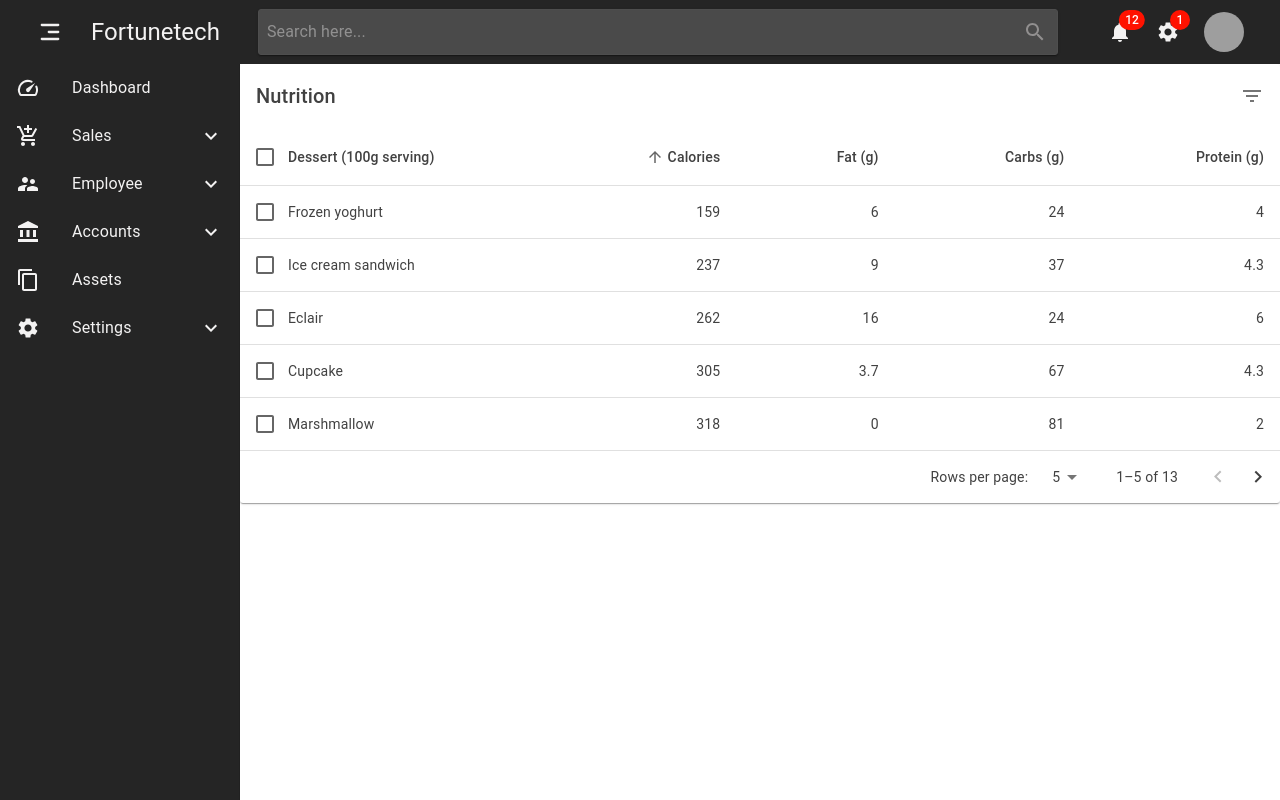
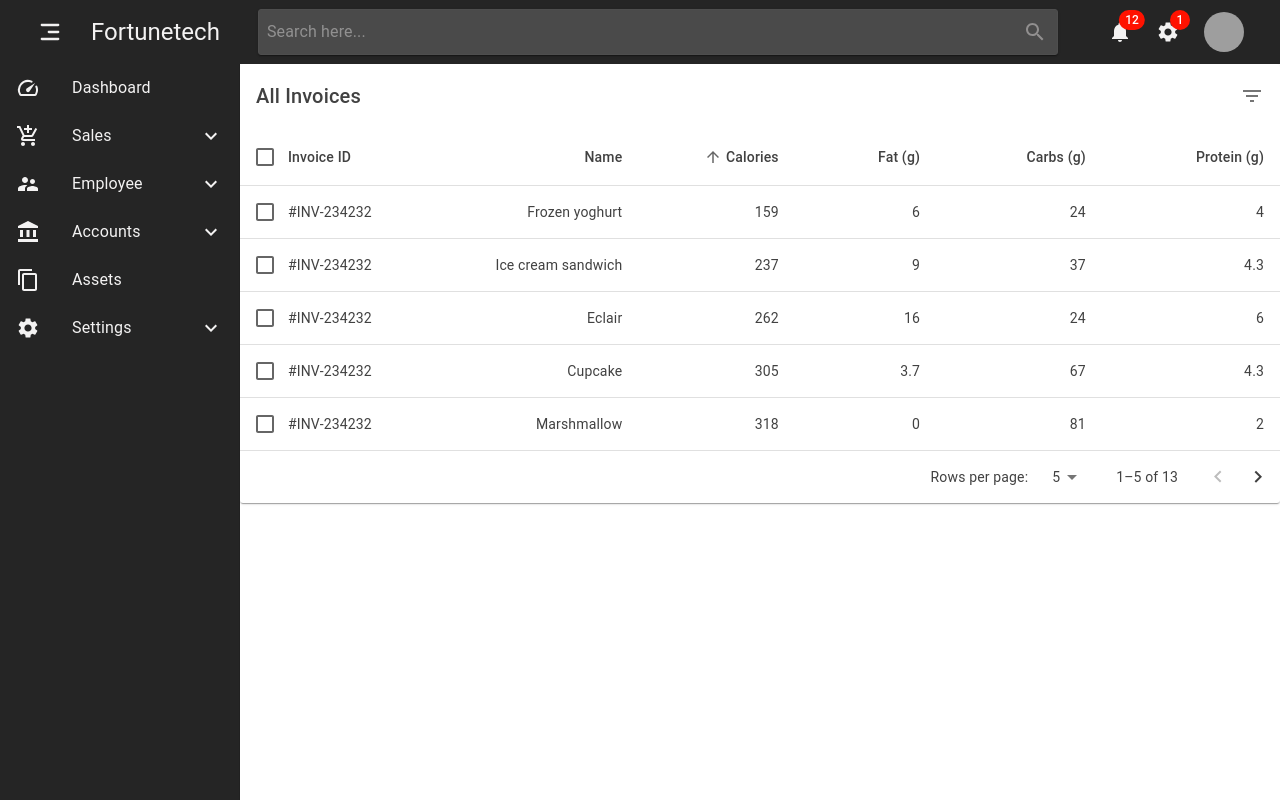
Before and after one commit to mamun07/hr_dashboard, a Next.js app: page /components/Table in a window 1280 px wide. Built offline with nearby package versions, Linux system fonts and the light colour scheme; grey boxes are pictures that could not be loaded.

Commit message:
invoice add

```diff
--- a/package.json
+++ b/package.json
@@ -12,6 +12,7 @@
     "@emotion/react": "^11.8.1",
     "@emotion/styled": "^11.8.1",
     "@mui/icons-material": "^5.4.2",
+    "@mui/lab": "^5.0.0-alpha.72",
     "@mui/material": "^5.4.3",
     "chart.js": "^3.7.1",
     "next": "12.1.0",
--- a/pages/components/Table.jsx
+++ b/pages/components/Table.jsx
@@ -22,8 +22,9 @@ import DeleteIcon from "@mui/icons-material/Delete";
 import FilterListIcon from "@mui/icons-material/FilterList";
 import { visuallyHidden } from "@mui/utils";
 
-function createData(name, calories, fat, carbs, protein) {
+function createData(id, name, calories, fat, carbs, protein) {
   return {
+    id,
     name,
     calories,
     fat,
@@ -33,19 +34,19 @@ function createData(name, calories, fat, carbs, protein) {
 }
 
 const rows = [
-  createData("Cupcake", 305, 3.7, 67, 4.3),
-  createData("Donut", 452, 25.0, 51, 4.9),
-  createData("Eclair", 262, 16.0, 24, 6.0),
-  createData("Frozen yoghurt", 159, 6.0, 24, 4.0),
-  createData("Gingerbread", 356, 16.0, 49, 3.9),
-  createData("Honeycomb", 408, 3.2, 87, 6.5),
-  createData("Ice cream sandwich", 237, 9.0, 37, 4.3),
-  createData("Jelly Bean", 375, 0.0, 94, 0.0),
-  createData("KitKat", 518, 26.0, 65, 7.0),
-  createData("Lollipop", 392, 0.2, 98, 0.0),
-  createData("Marshmallow", 318, 0, 81, 2.0),
-  createData("Nougat", 360, 19.0, 9, 37.0),
-  createData("Oreo", 437, 18.0, 63, 4.0),
+  createData("#INV-234232", "Cupcake", 305, 3.7, 67, 4.3),
+  createData("#INV-234232", "Donut", 452, 25.0, 51, 4.9),
+  createData("#INV-234232", "Eclair", 262, 16.0, 24, 6.0),
+  createData("#INV-234232", "Frozen yoghurt", 159, 6.0, 24, 4.0),
+  createData("#INV-234232", "Gingerbread", 356, 16.0, 49, 3.9),
+  createData("#INV-234232", "Honeycomb", 408, 3.2, 87, 6.5),
+  createData("#INV-234232", "Ice cream sandwich", 237, 9.0, 37, 4.3),
+  createData("#INV-234232", "Jelly Bean", 375, 0.0, 94, 0.0),
+  createData("#INV-234232", "KitKat", 518, 26.0, 65, 7.0),
+  createData("#INV-234232", "Lollipop", 392, 0.2, 98, 0.0),
+  createData("#INV-234232", "Marshmallow", 318, 0, 81, 2.0),
+  createData("#INV-234232", "Nougat", 360, 19.0, 9, 37.0),
+  createData("#INV-234232", "Oreo", 437, 18.0, 63, 4.0),
 ];
 
 function descendingComparator(a, b, orderBy) {
@@ -80,10 +81,16 @@ function stableSort(array, comparator) {
 
 const headCells = [
   {
-    id: "name",
+    id: "id",
     numeric: false,
     disablePadding: true,
-    label: "Dessert (100g serving)",
+    label: "Invoice ID",
+  },
+  {
+    id: "name",
+    numeric: true,
+    disablePadding: false,
+    label: "Name",
   },
   {
     id: "calories",
@@ -206,7 +213,7 @@ const EnhancedTableToolbar = (props) => {
           id="tableTitle"
           component="div"
         >
-          Nutrition
+          All Invoices
         </Typography>
       )}
 
@@ -273,7 +280,7 @@ export default function Tables() {
     setSelected(newSelected);
   };
 
-  const handleChangePage = (event, newPage) => {
+  const handleChangePage = (newPage) => {
     setPage(newPage);
   };
 
@@ -340,8 +347,9 @@ export default function Tables() {
                         scope="row"
                         padding="none"
                       >
-                        {row.name}
+                        {row.id}
                       </TableCell>
+                      <TableCell align="right">{row.name}</TableCell>
                       <TableCell align="right">{row.calories}</TableCell>
                       <TableCell align="right">{row.fat}</TableCell>
                       <TableCell align="right">{row.carbs}</TableCell>
--- /dev/null
+++ b/pages/container/InvoiceFilter.jsx
@@ -0,0 +1,5 @@
+import React from "react";
+
+export default function InvoiceFilter() {
+  return <div>InvoiceFilter</div>;
+}
```
Also changed, not shown: pages/invoice.js (+12 -62 lines), 1 other file (tests, documents, lock files or other folders).
